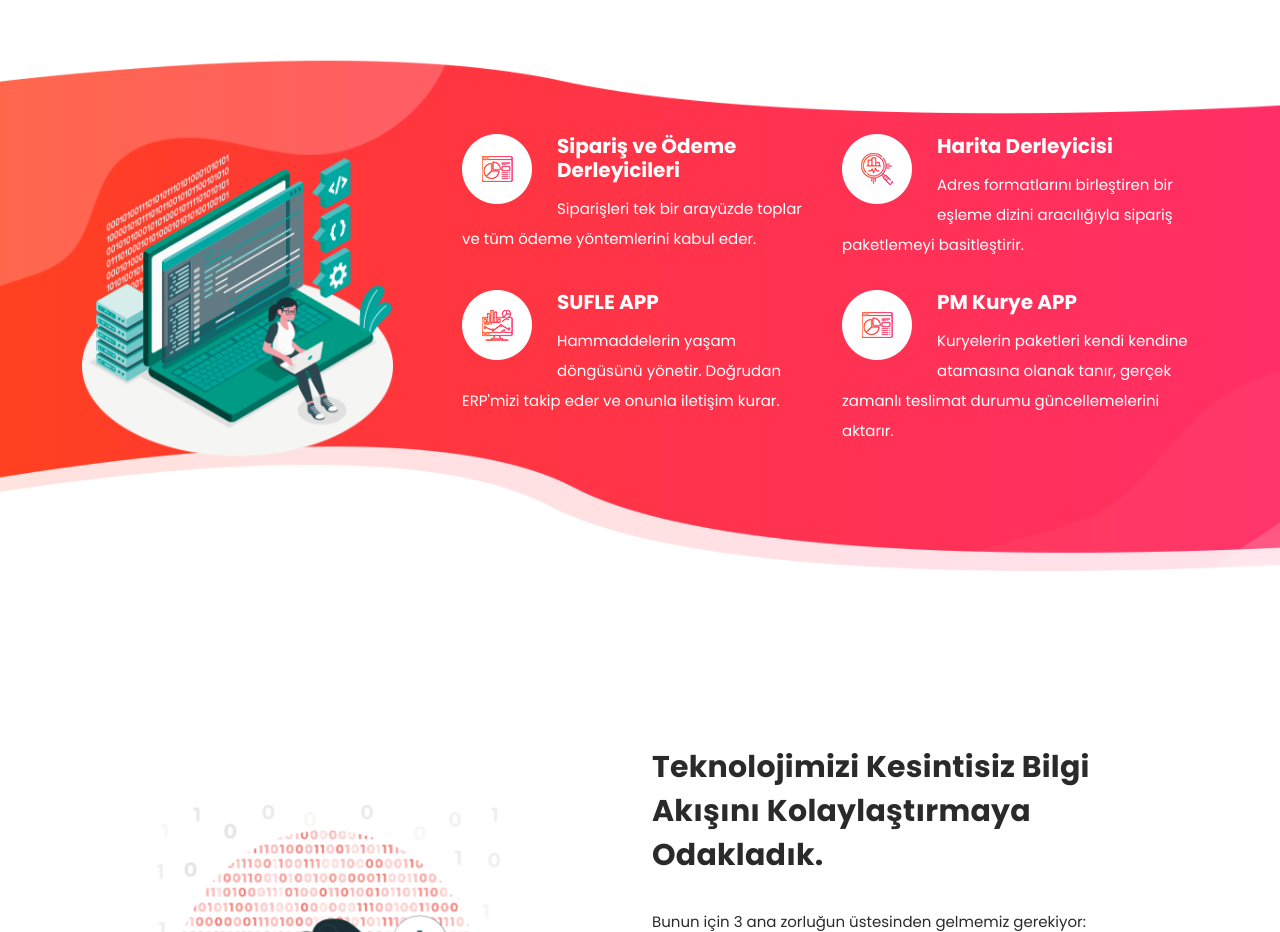
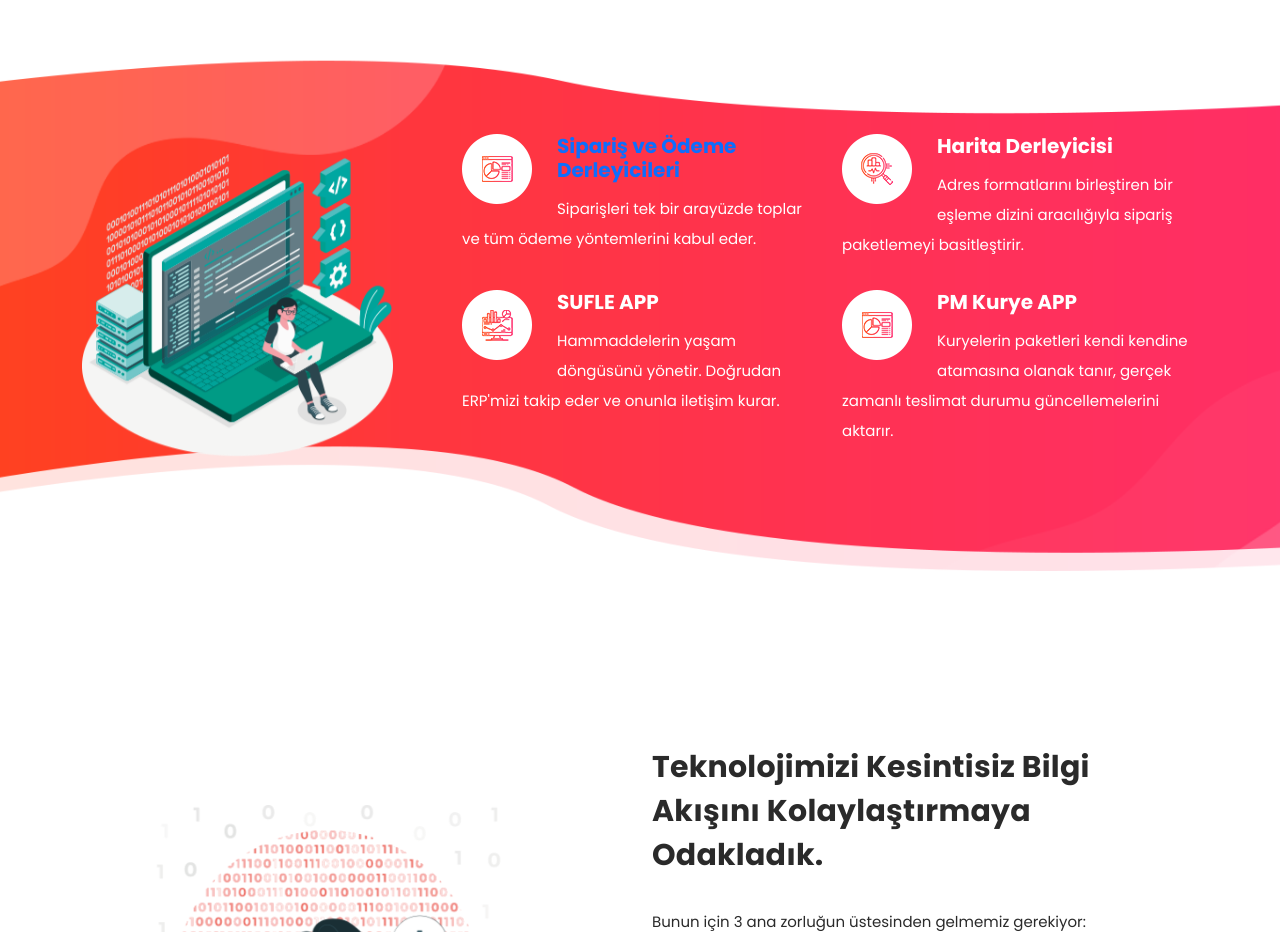
Before and after one commit to Ayca-Dem/PMTech.io, a plain HTML site: page index.html in a window 1280 px wide. Shown: the part 960-1892 px from the top of the page. Drawn offline with Linux system fonts and the light colour scheme.

Commit message:
Update index.html

```diff
--- a/index.html
+++ b/index.html
@@ -118,7 +118,7 @@ https://templatemo.com/tm-562-space-dynamic
                     <img src="assets/images/service-icon-01.png" alt="reporting">
                   </div>
                   <div class="right-text">
-                    <h4>Sipariş ve Ödeme Derleyicileri</h4>
+                    <h4><a href="urun1.html">Sipariş ve Ödeme Derleyicileri</a></h4>
                     <p>Siparişleri tek bir arayüzde toplar ve tüm ödeme yöntemlerini kabul eder.</p>
                   </div>
                 </div>
```
